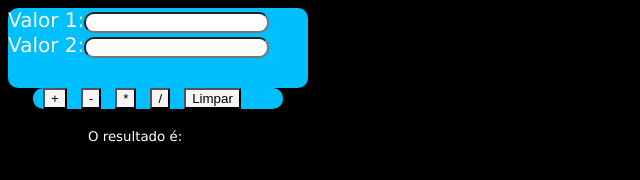
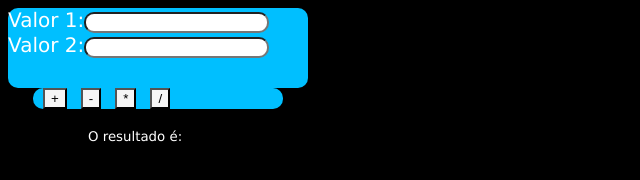
Before and after one commit to IthalOfEvil/IthaloDasCalc, a plain HTML site: page index.html in a window 1280 px wide. Shown: the whole page, without its empty margins (0-640 px from the left). Drawn offline with Linux system fonts and the light colour scheme.

Commit message:
Update index.html

```diff
--- a/index.html
+++ b/index.html
@@ -21,7 +21,7 @@
 		<button onclick="sub()" id="b">-</button>
 		<button onclick="mul()" id="b">*</button>
 		<button onclick="divi()" id="b">/</button>
-		<button id="b"><a href="teste.html">Limpar</a></button>
+		<!--<button id="b"><a href="teste.html">Limpar</a></button> -->
 
 	</div>
 
```
